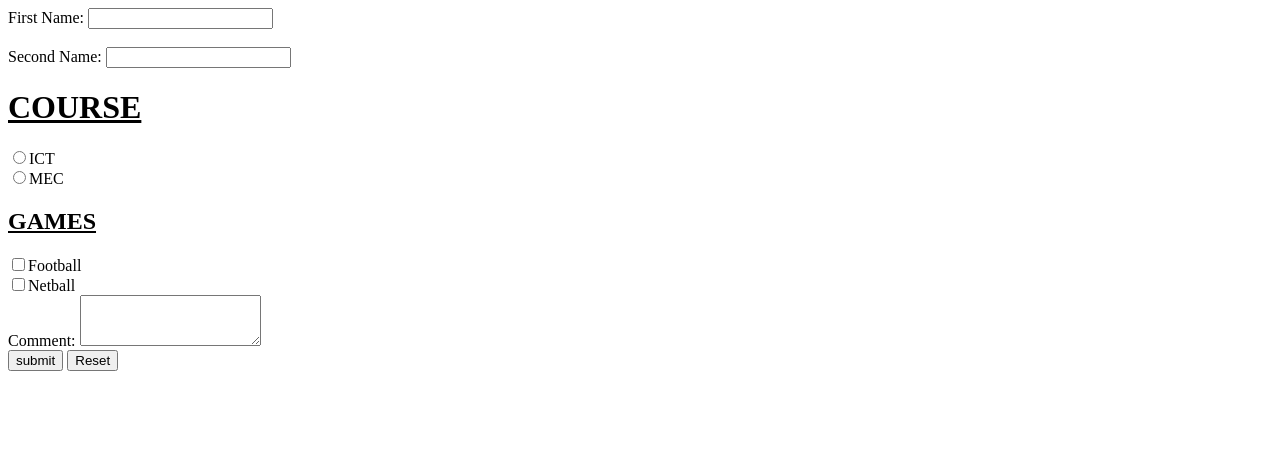
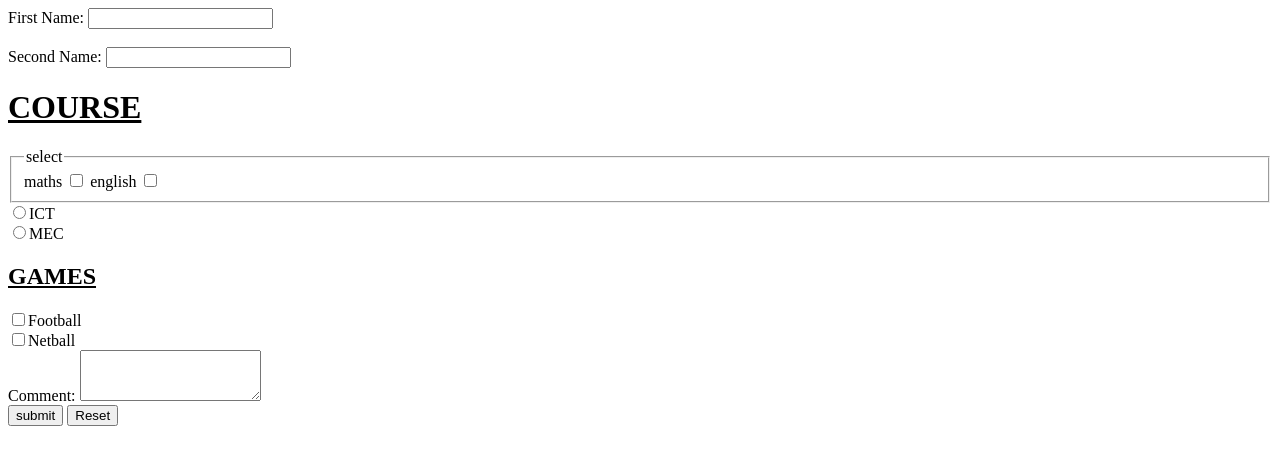
Before and after one commit to collins-ship-it/fields, a plain HTML site: page index.html in a window 1280 px wide. Drawn offline with Linux system fonts and the light colour scheme.

Commit message:
addition of fieldset

```diff
--- a/index.html
+++ b/index.html
@@ -12,6 +12,13 @@
     <label for="">Second Name:</label>
     <input type="text" name="name">
     <h1><u>COURSE</u></h1>
+    <fieldset>
+        <legend>select</legend>
+        <label for="select">maths</label>
+        <input type="checkbox" name="" id="">
+        <label for="select">english</label>
+        <input type="checkbox" name="" id="">
+    </fieldset>
     <input type="radio" name="ICT" value="ICT">ICT <br>
     <input type="radio" name="MEC" value="MEC">MEC <br>
     <h2><u>GAMES</u></h2>
```
